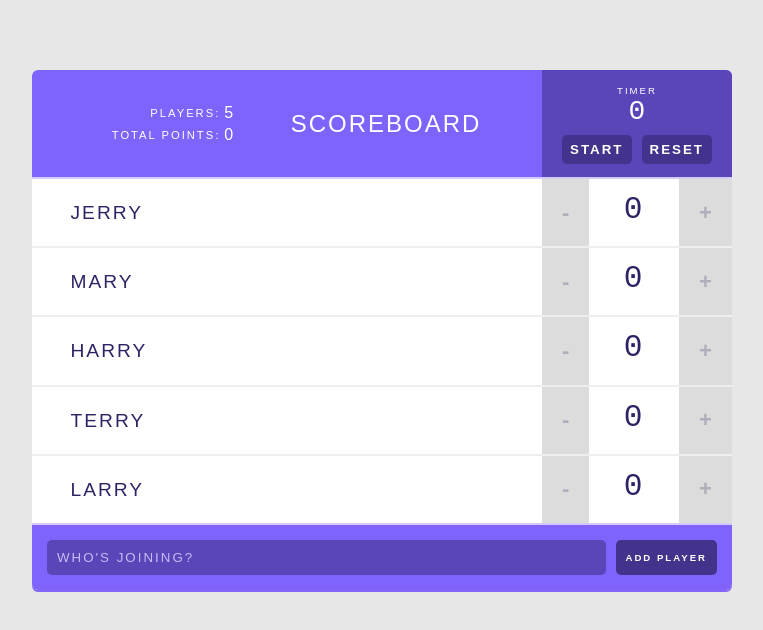
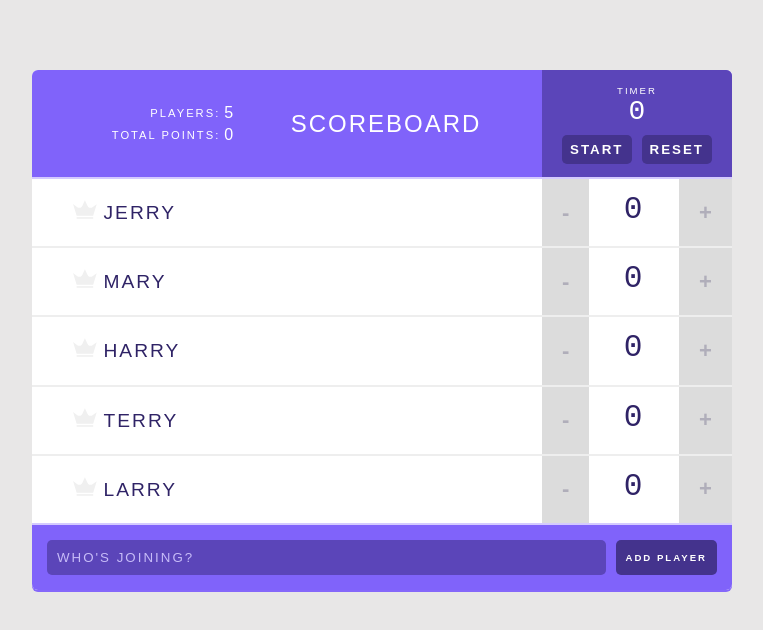
Before and after one commit to Henry-Hemerly/scoreboard, a React (Create React App) app: page / in a window 1280 px wide. Shown: the top 630 px of the page, without its empty margins (258-1021 px from the left). Built offline with nearby package versions, Linux system fonts and the light colour scheme.

Commit message:
adding highschorer functionality

```diff
--- a/src/components/App.js
+++ b/src/components/App.js
@@ -74,6 +74,10 @@ class App extends Component {
     });
   }
 
+  handleHighscorer = highschorerArray => {
+
+  }
+
   render() {
     return (
       <div className="scoreboard">
@@ -91,6 +95,7 @@ class App extends Component {
               name={player.name}
               changeScore={this.handleScoreChange}
               key={player.id.toString()}
+              isHighscorer={this.handleHighscorer}
             />
         )}
         <AddPlayerForm addPlayer={this.handleAddPlayer}/>
--- a/src/components/Player.js
+++ b/src/components/Player.js
@@ -17,6 +17,10 @@ class Player extends PureComponent {
       <div className="player">
         <span className="player-name">
           <button className="remove-player" onClick={() => removePlayer(id)}>✖</button>
+          <svg viewBox="0 0 44 35">
+            <path d="M26.7616 10.6207L21.8192 0L16.9973 10.5603C15.3699 14.1207 10.9096 15.2672 7.77534 12.9741L0 7.24138L6.56986 28.8448H37.0685L43.5781 7.72414L35.7425 13.0948C32.6685 15.2672 28.3288 14.0603 26.7616 10.6207Z" transform="translate(0 0.301727)"/>
+            <rect width="30.4986" height="3.07759" transform="translate(6.56987 31.5603)"/>
+          </svg>
           { name }
         </span>
 
--- a/src/components/Stats.js
+++ b/src/components/Stats.js
@@ -6,6 +6,21 @@ const Stats = (props) => {
   const totalPoints = props.players.reduce((total, player) => {
     return total + player.score;
   }, 0);
+  const leader = () => {
+    const highscorers = [];
+    let highscore = 0;
+    for (let i = 0; i < props.players.length; i++) {
+      if (props.players[i].score >= highscore) {
+        highscore = props.players.score;
+      }
+    }
+    for (let i = 0; i < props.players.length; i++) {
+      if (props.players[i].score === highscore) {
+         highscorers.push(props.players[i]);
+      }
+    }
+    return highscorers;
+  }
 
   return (
     <table className="stats">
```
